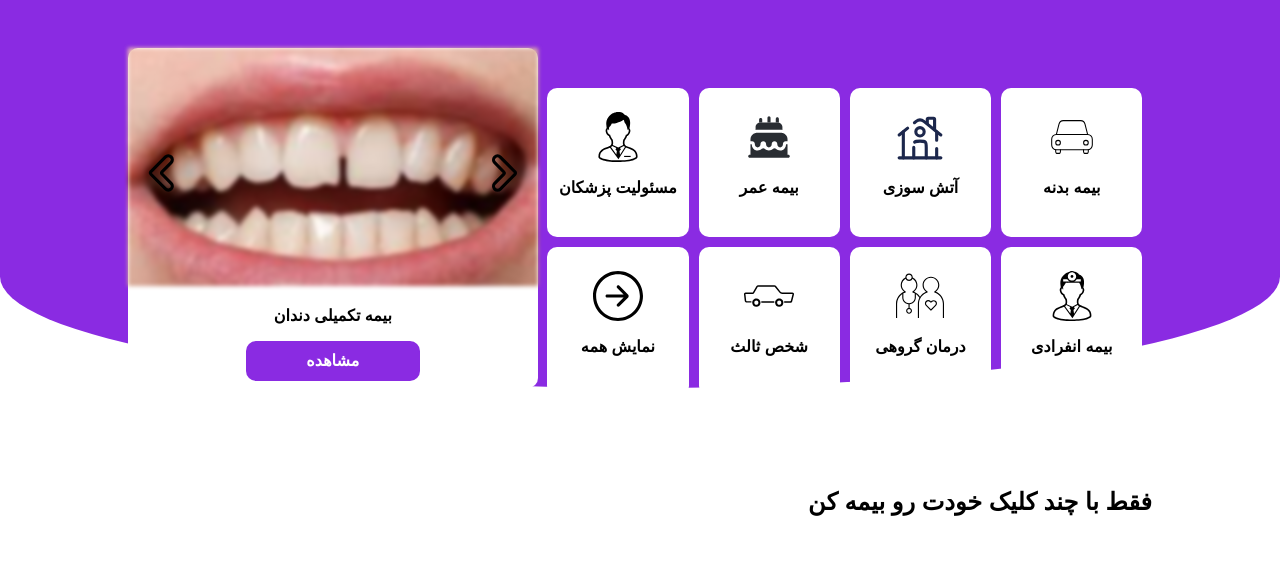
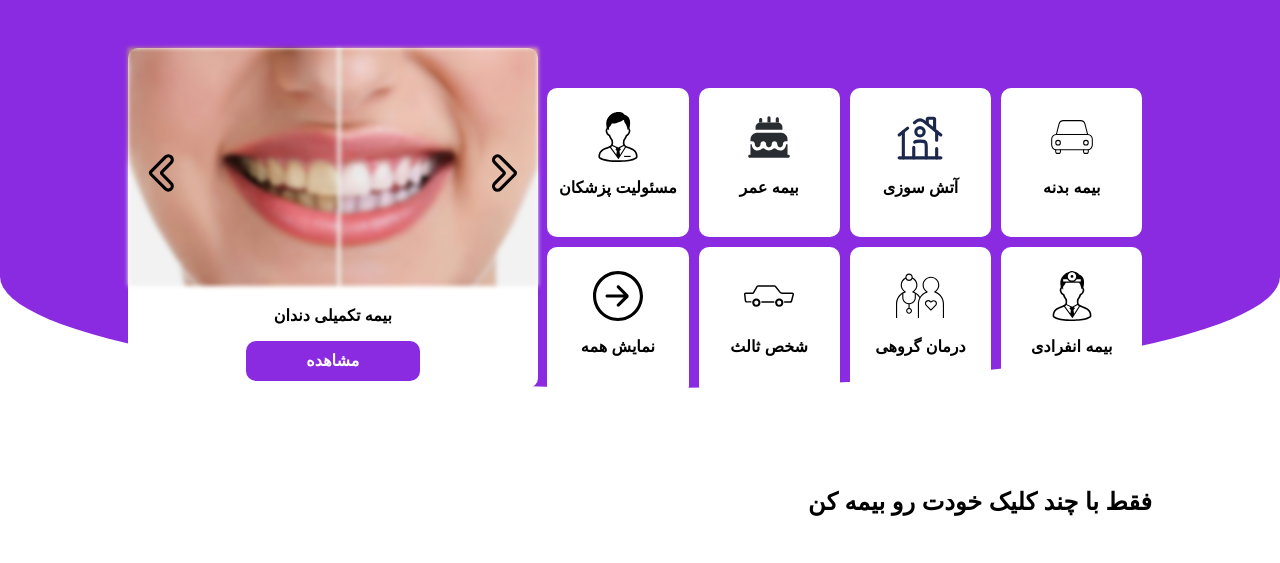
Before and after one commit to Mohammad-Mashayekhi1988/task, a plain HTML site: page index.html in a window 1280 px wide. Shown: the part 170-733 px from the top of the page. Drawn offline with Linux system fonts and the light colour scheme; a web font is replaced by a local one.

Commit message:
add slider

```diff
--- a/index.html
+++ b/index.html
@@ -81,7 +81,7 @@
           <img class="next" src="./images/pointer-left.svg" alt="" />
           <img class="prev" src="./images/pointer-right.svg" alt="" />
 
-          <img class="img-header" src="./images/images.jpg" alt="" />
+          <img class="img-header img-slider" src="./images/images.jpg" alt="" />
           <section class="info-section">
             <div class="info-p">
               <p>بیمه تکمیلی دندان</p>
--- a/script.js
+++ b/script.js
@@ -1,3 +1,32 @@
+// slider
+
+let img = document.querySelector('.img-slider')
+let nextElem = document.querySelector('.next')
+let prevElem = document.querySelector('.prev')
+let arraySlider = ["images/dentice/1.jpg",
+   "images/dentice/2.jpg", "images/dentice/3.jpg",
+    "images/dentice/4.jpg", "images/dentice/5.jpg"]
+let index = 0;
+function next() {
+    index--;
+    if (index < 0) {
+        index = arraySlider.length - 1;
+    }
+    img.setAttribute('src', arraySlider[index])
+}
+
+function prev() {
+    index++;
+    if (index > arraySlider.length - 1) {
+        index = 0;
+    }
+    img.setAttribute('src', arraySlider[index])
+}
+nextElem.addEventListener('click', next)
+prevElem.addEventListener('click', prev)
+setInterval(next, 3000)
+
+
 document.querySelectorAll(".dropBtn").forEach((btn) => {
   const content = btn.nextElementSibling;
 
@@ -8,8 +37,7 @@ document.querySelectorAll(".dropBtn").forEach((btn) => {
     });
 
     // close/open menu
-    content.style.display =
-      content.style.display === "block" ? "none" : "block";
+    content.style.display = content.style.display === "block" ? "none" : "block";
 
     e.stopPropagation();
   });
@@ -17,9 +45,7 @@ document.querySelectorAll(".dropBtn").forEach((btn) => {
 
 // close menu click out
 document.addEventListener("click", () => {
-  document
-    .querySelectorAll(".dropContent")
-    .forEach((c) => (c.style.display = "none"));
+  document.querySelectorAll(".dropContent").forEach((c) => (c.style.display = "none"));
 });
 
 const btn = document.getElementById("menubtn");
@@ -29,6 +55,7 @@ btn.addEventListener("click", () => {
   menu.classList.toggle("open");
 });
 
+
 document.querySelectorAll(".section-five p").forEach((p) => {
   p.addEventListener("click", () => {
     p.classList.toggle("expanded");
```
Also changed, not shown: images/dentice/1.jpg (added), images/dentice/2.jpg (added), images/dentice/3.jpg (added), images/dentice/4.jpg (added), images/dentice/5.jpg (added).
